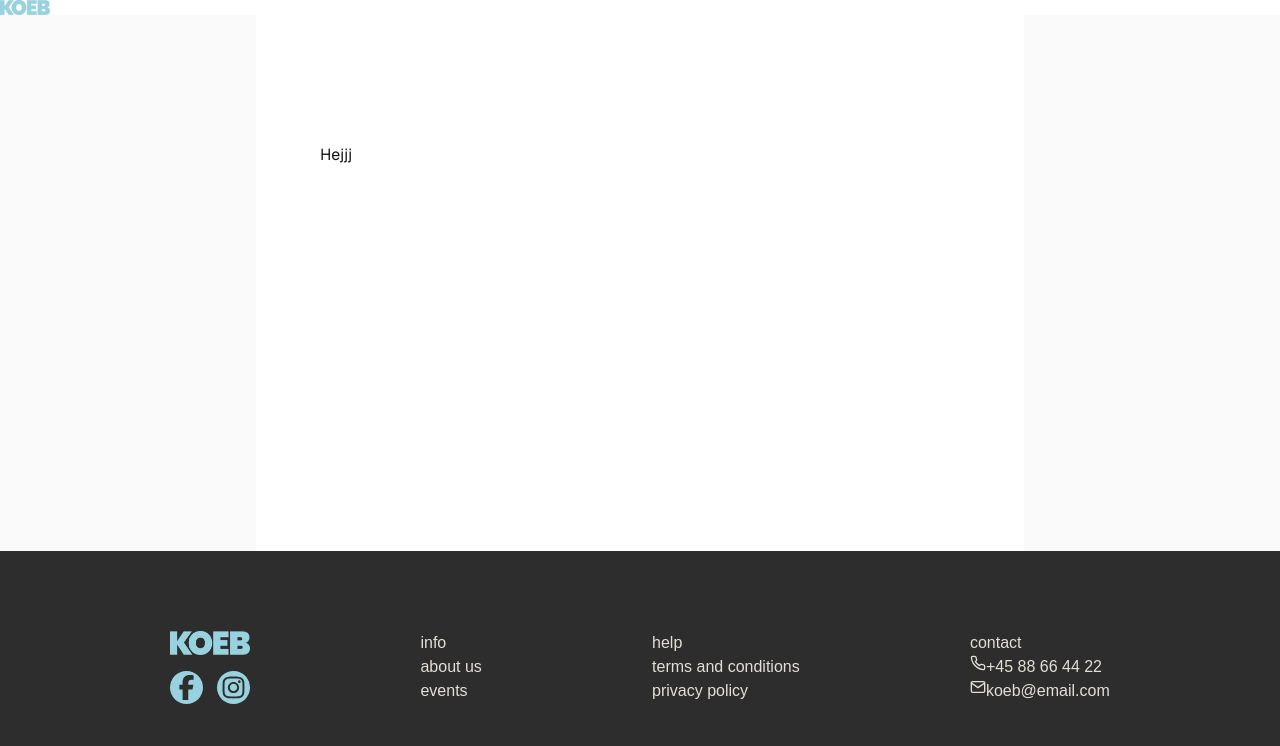
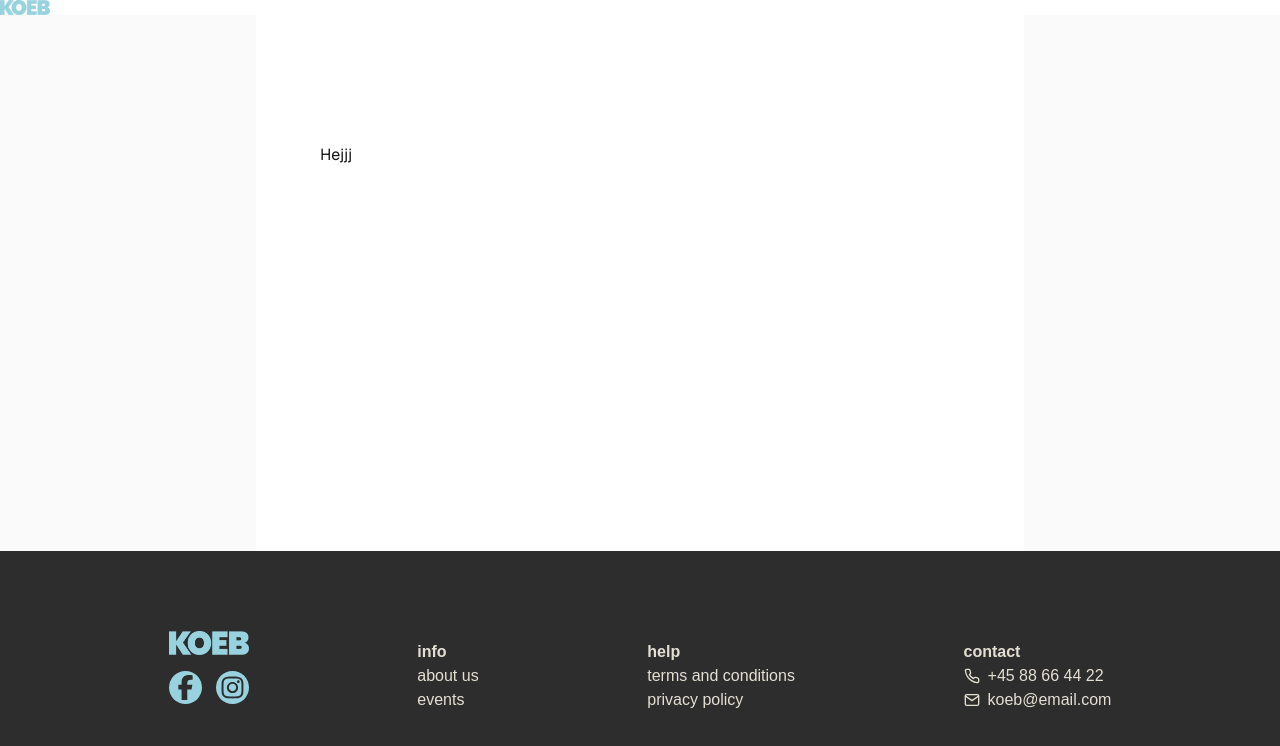
Before and after one commit to Idla0004/simple-shop-opgave, a Next.js app: page / in a window 1280 px wide. Shown: the top 746 px of the page. Built offline with nearby package versions, Linux system fonts and the light colour scheme.

Commit message:
små ændringer til footer

```diff
--- a/src/Kia-Components/Footer.jsx
+++ b/src/Kia-Components/Footer.jsx
@@ -5,7 +5,7 @@ import { FiPhone } from "react-icons/fi";
 
 const Footer = () => {
   return (
-    <section className="flex justify-evenly bg-[#2D2D2D] py-20">
+    <section className="flex flex-wrap gap-4 items-center justify-evenly bg-[#2D2D2D] py-20 px-4">
       <div className="logo-and-icons">
         <img
           src="/img/KOEBblue.png"
@@ -28,23 +28,23 @@ const Footer = () => {
         </div>
       </div>
       <div className="text-[#E4DFD3]">
-        <h3>info</h3>
+        <h3 className="font-black">info</h3>
         <p>about us</p>
         <p>events</p>
       </div>
       <div className="text-[#E4DFD3]">
-        <h3>help</h3>
+        <h3 className="font-black">help</h3>
         <p>terms and conditions</p>
         <p>privacy policy</p>
       </div>
       <div className="text-[#E4DFD3]">
-        <h3>contact</h3>
-        <div className="flex">
+        <h3 className="font-black">contact</h3>
+        <div className="flex items-center gap-2">
           <FiPhone></FiPhone>
           <p>+45 88 66 44 22</p>
         </div>
-        <div className="flex">
-          <FiMail></FiMail>
+        <div className="flex items-center gap-2">
+          <FiMail className=""></FiMail>
           <p>koeb@email.com</p>
         </div>
       </div>
```
